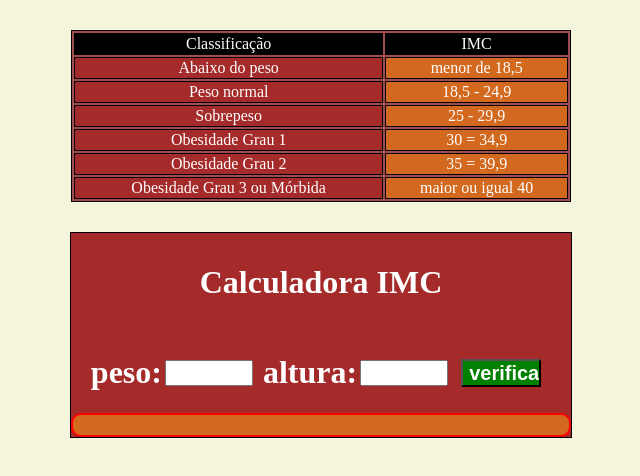
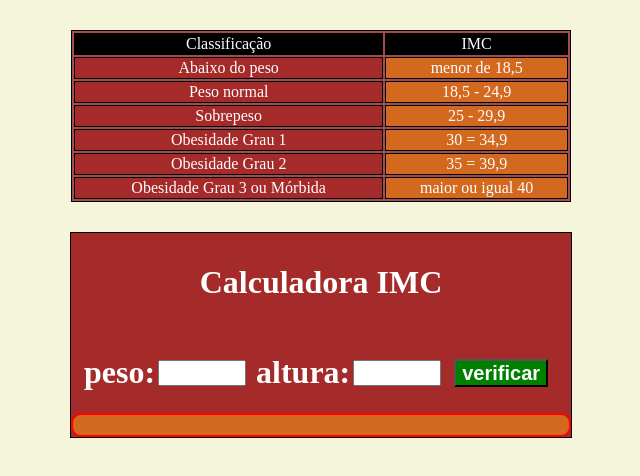
Before and after one commit to leandroluizpereira/site-imc, a plain HTML site: page index.html in a window 1280 px wide. Shown: the whole page, without its empty margins (319-959 px from the left). Drawn offline with Linux system fonts and the light colour scheme.

Commit message:
Alteração em evento de js em formulário | Correção de erro de largura no botão

```diff
--- a/index.html
+++ b/index.html
@@ -55,7 +55,7 @@
 
               <h1>peso:</h1>  <input id="text" type="text">
                   <h1>altura:</h1><input id="altura">
-                  <input type="submit" value="verificar"  onclick="botao();" class="botao"></input>
+                  <input type="submit" value="verificar"  onfocus="botao();" class="botao"></input>
 
           </div>
        <div class="container-imc">
--- a/static/style.css
+++ b/static/style.css
@@ -71,6 +71,7 @@ input{
 }
 .botao{
     height: 28px;
+    width: auto;
     background-color: green;
     color: white;
 
```
